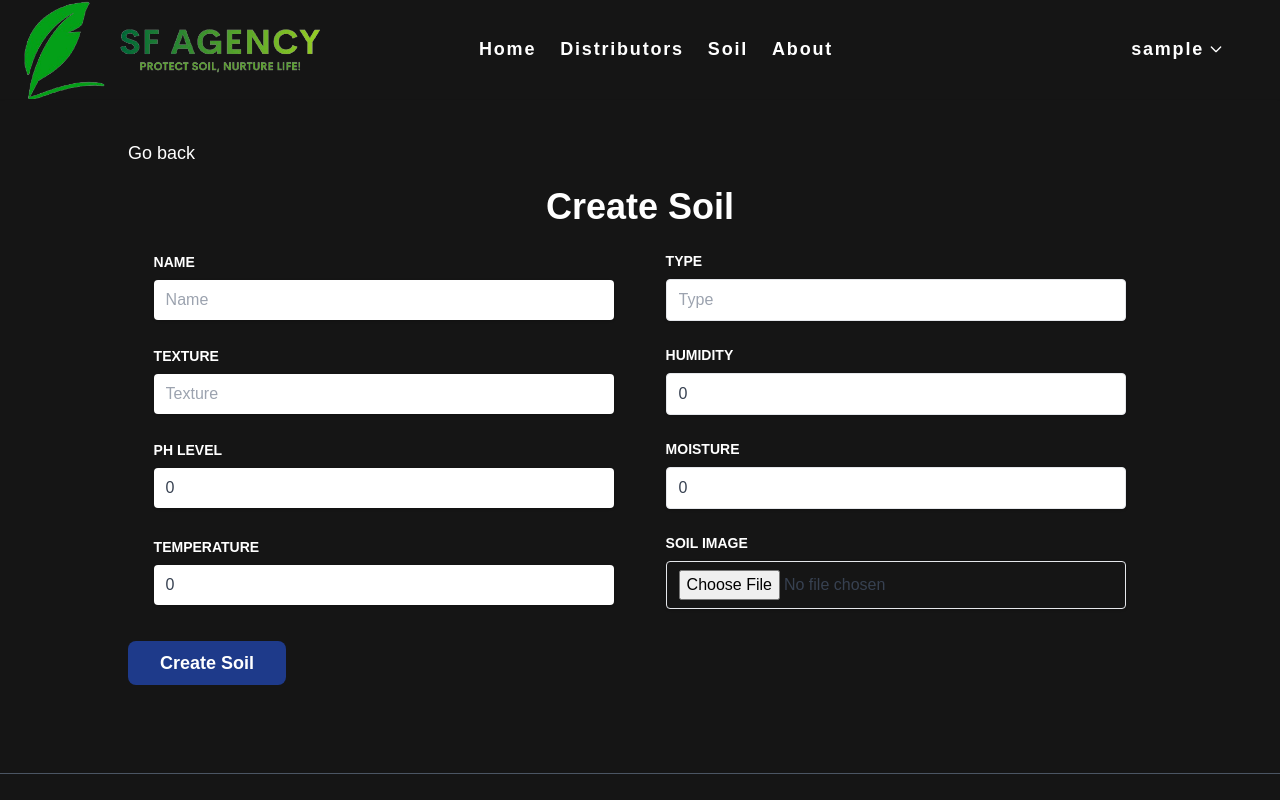
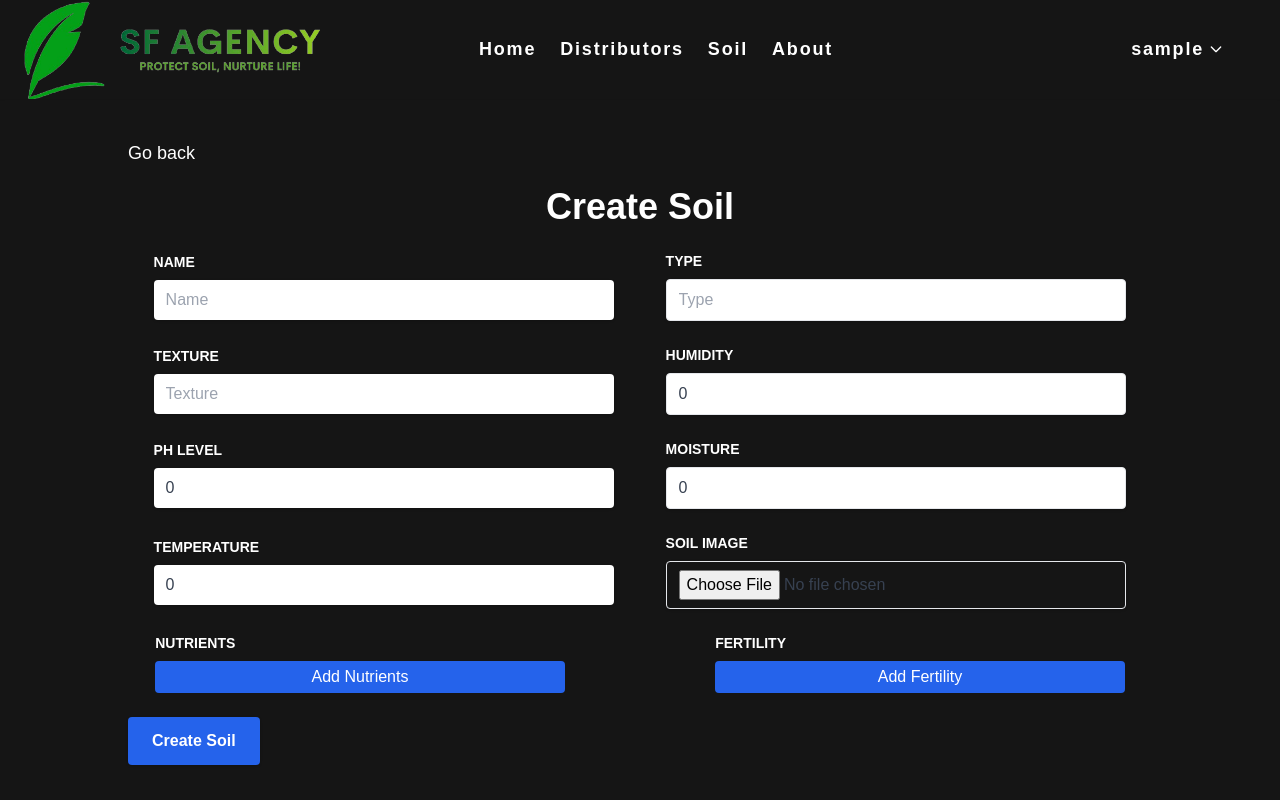
Before and after one commit to Naveenvk29/Soli_Agency, a React (Vite) app in the folder client/: page /admin/soil/create in a window 1280 px wide. Shown: the top 800 px of the page. Built offline with nearby package versions, Linux system fonts and the light colour scheme; sample sign-in values are in the browser's storage.

Commit message:
Updated create soil page

```diff
--- a/client/src/pages/Admin/Soil/CreateSoil.jsx
+++ b/client/src/pages/Admin/Soil/CreateSoil.jsx
@@ -16,16 +16,36 @@ const CreateSoil = () => {
     moisture: 0,
   });
 
-  const [soilImage, setSoilImage] = useState(null); // For file input
+  const [soilImage, setSoilImage] = useState(null);
+  const [imagePreview, setImagePreview] = useState(null);
   const navigate = useNavigate();
   const [createSoil, { isLoading }] = useCreateSoilMutation();
 
   const handleFileChange = (e) => {
-    setSoilImage(e.target.files[0]);
+    const file = e.target.files[0];
+    if (file) {
+      setSoilImage(file);
+      const reader = new FileReader();
+      reader.onload = (e) => {
+        setImagePreview(e.target.result);
+      };
+      reader.readAsDataURL(file);
+    }
+  };
+
+  const validateForm = () => {
+    if (!soilData.name || !soilData.type || !soilData.texture || !soilImage) {
+      toast.error(
+        "Please fill in all the required fields and upload an image."
+      );
+      return false;
+    }
+    return true;
   };
 
   const handleSubmit = async (e) => {
     e.preventDefault();
+    if (!validateForm()) return;
 
     const formData = new FormData();
     formData.append("name", soilData.name);
@@ -36,17 +56,71 @@ const CreateSoil = () => {
     formData.append("temperature", soilData.temperature);
     formData.append("moisture", soilData.moisture);
     formData.append("SoilImage", soilImage);
+    formData.append("nutrients", JSON.stringify(soilData.nutrients));
+    formData.append("fertility", JSON.stringify(soilData.fertility));
 
     try {
-      await createSoil(formData).unwrap(); // Submit the form data
+      await createSoil(formData).unwrap();
       toast.success("Soil created successfully!");
       navigate("/soil");
     } catch (error) {
       console.error(error);
-
       toast.error("Failed to create soil. Please try again.");
     }
   };
+
+  const renderDynamicFields = (data, setData, label) => (
+    <>
+      <label className="text-sm font-bold mb-2 uppercase">{label}</label>
+      {Object.keys(data).map((key, index) => (
+        <div key={index} className="flex items-center space-x-4 my-2">
+          <input
+            type="text"
+            placeholder="Name"
+            className="text-gray-700 px-3 py-2 rounded shadow focus:outline-none focus:ring-blue-500"
+            value={key}
+            onChange={(e) => {
+              const updatedData = { ...data };
+              const value = updatedData[key];
+              delete updatedData[key];
+              updatedData[e.target.value] = value;
+              setData(updatedData);
+            }}
+          />
+          <input
+            type="number"
+            placeholder="Value"
+            className="text-gray-700 px-3 py-2 rounded shadow focus:outline-none focus:ring-blue-500"
+            value={data[key]}
+            onChange={(e) => {
+              setData({
+                ...data,
+                [key]: e.target.value,
+              });
+            }}
+          />
+          <button
+            type="button"
+            className="text-red-600 font-semibold"
+            onClick={() => {
+              const updatedData = { ...data };
+              delete updatedData[key];
+              setData(updatedData);
+            }}
+          >
+            Remove
+          </button>
+        </div>
+      ))}
+      <button
+        type="button"
+        className="bg-blue-600 text-white px-4 py-1 rounded hover:bg-blue-500"
+        onClick={() => setData({ ...data, "": "" })}
+      >
+        Add {label}
+      </button>
+    </>
+  );
 
   return (
     <div className="max-w-screen-lg mx-auto my-10">
@@ -152,26 +226,50 @@ const CreateSoil = () => {
               }
             />
           </div>
+
           <div className="flex flex-col w-[45%]">
             <label className="text-sm font-bold mb-2 uppercase">
               Soil Image
             </label>
+            {imagePreview && (
+              <img
+                src={imagePreview}
+                alt="Soil preview"
+                className="h-32 w-32 object-cover mb-4"
+              />
+            )}
             <input
               className="px-3 py-2 text-gray-700 border rounded shadow focus:outline-none focus:ring-blue-500"
               type="file"
-              onChange={handleFileChange} // Handle file input
+              onChange={handleFileChange}
             />
           </div>
         </div>
 
+        <div className="my-6 flex items-center justify-around gap-24 w-full">
+          <div className="flex flex-col w-[40%]">
+            {renderDynamicFields(
+              soilData.nutrients,
+              (newNutrients) =>
+                setSoilData({ ...soilData, nutrients: newNutrients }),
+              "Nutrients"
+            )}
+          </div>
+          <div className="flex flex-col w-[40%]">
+            {renderDynamicFields(
+              soilData.fertility,
+              (newFertility) =>
+                setSoilData({ ...soilData, fertility: newFertility }),
+              "Fertility"
+            )}
+          </div>
+        </div>
+
         <button
+          className="px-6 py-3 bg-blue-600 text-white font-semibold rounded hover:bg-blue-500 shadow"
           type="submit"
-          disabled={isLoading}
-          className={`bg-blue-900 text-lg font-semibold px-8 py-2 my-2 hover:bg-blue-700 rounded-lg ${
-            isLoading ? "opacity-50 cursor-not-allowed" : ""
-          }`}
         >
-          {isLoading ? "Creating..." : "Create Soil"}
+          {isLoading ? "Creating Soil..." : "Create Soil"}
         </button>
       </form>
     </div>
```
